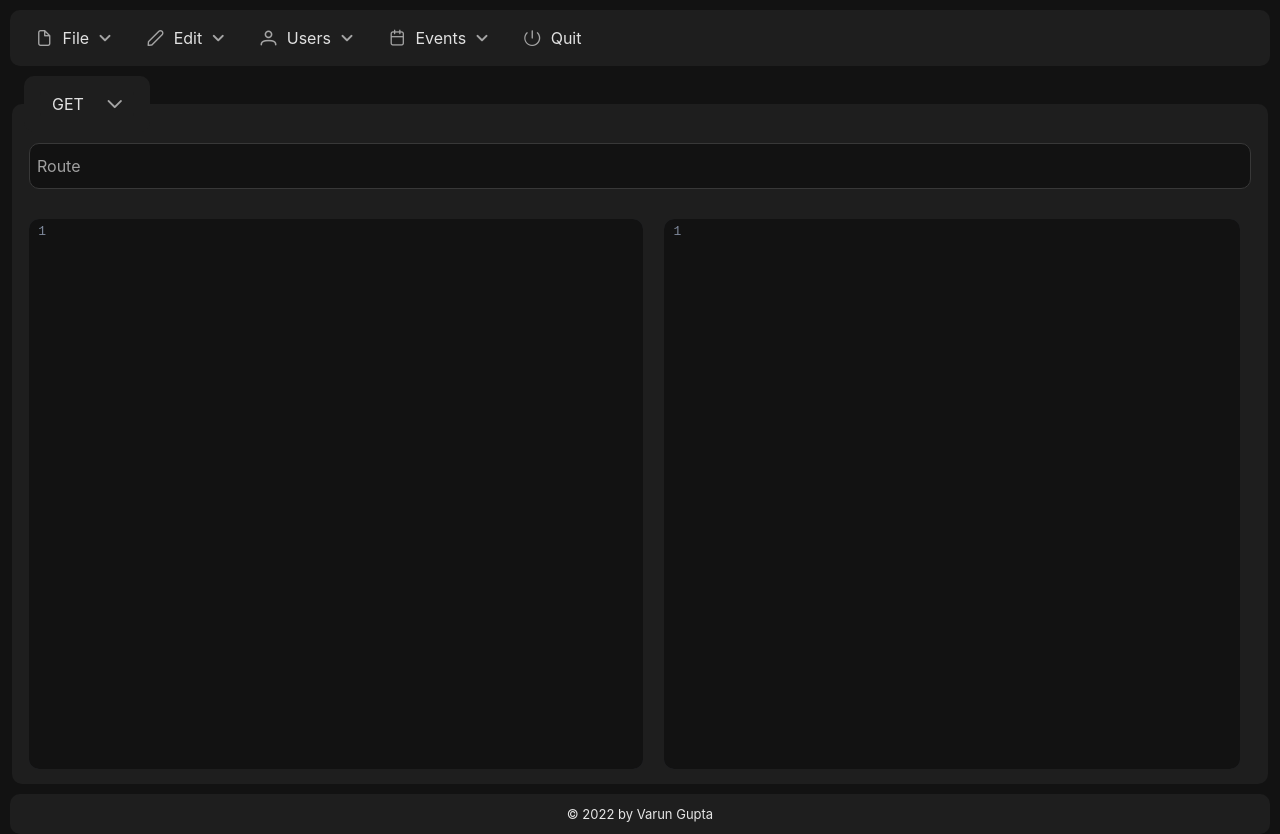
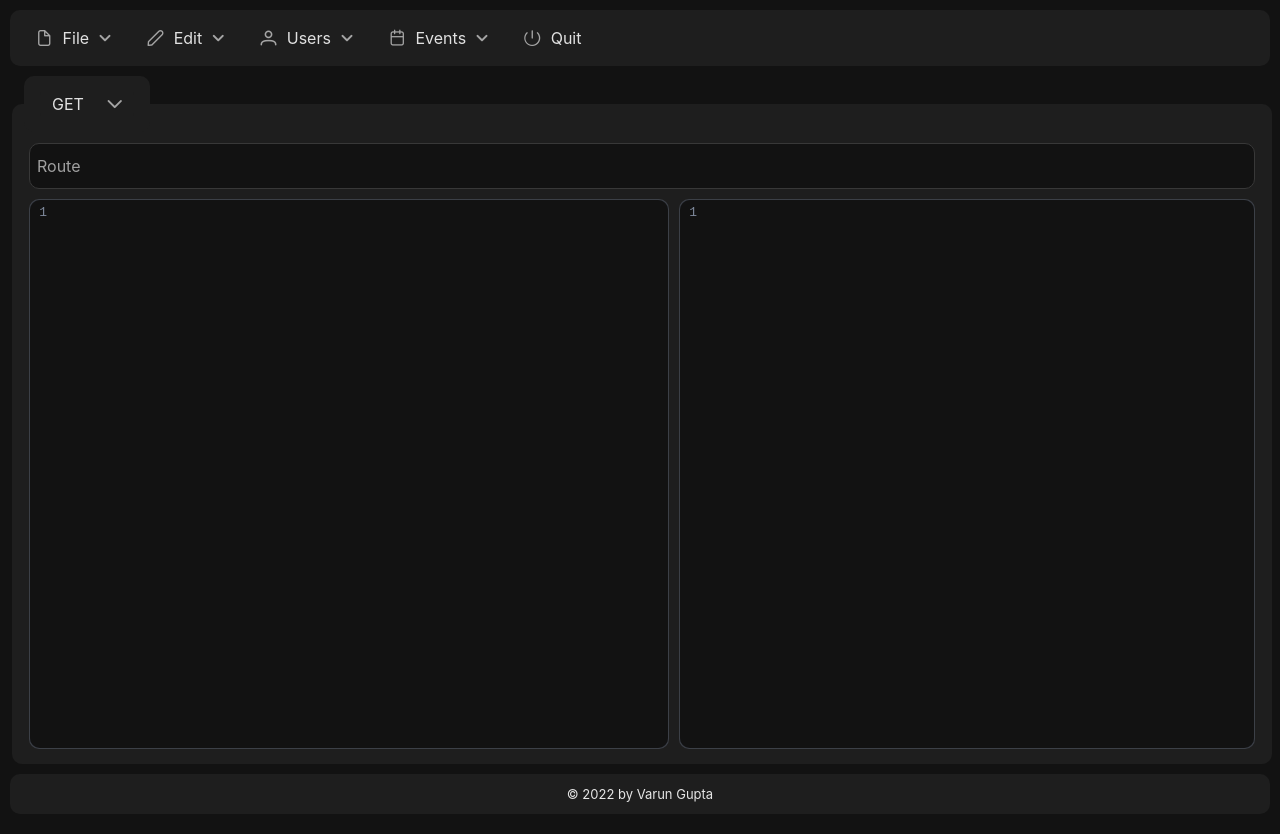
Before and after one commit to Tak1za/mr-api, a React (Create React App) app: page / in a window 1280 px wide. Built offline with nearby package versions, Linux system fonts and the light colour scheme.

Commit message:
code cleanup

```diff
--- a/src/components/content/Content.scss
+++ b/src/components/content/Content.scss
@@ -35,7 +35,7 @@
 
     .method-details-container {
       display: flex;
-      margin-top: 30px;
+      margin-top: 10px;
       height: 100%;
     }
   }
--- a/src/components/request-body/RequestBody.scss
+++ b/src/components/request-body/RequestBody.scss
@@ -9,6 +9,7 @@
       border-radius: 10px;
       height: 100%;
       font-size: medium;
+      border: 1px solid rgba(230, 230, 230, 0.1);
 
       .cm-scroller {
         border-radius: 10px;
--- a/src/components/request-body/RequestBody.tsx
+++ b/src/components/request-body/RequestBody.tsx
@@ -14,8 +14,8 @@ function RequestBody() {
         theme="dark"
         minHeight="550px"
         maxHeight="550px"
-        minWidth="48vw"
-        maxWidth="48vw"
+        minWidth="50vw"
+        maxWidth="50vw"
         onChange={(value, _) => setCode(value)}
       />
     </div>
--- a/src/components/response-body/ResponseBody.scss
+++ b/src/components/response-body/ResponseBody.scss
@@ -9,6 +9,7 @@
       border-radius: 10px;
       height: 100%;
       font-size: medium;
+      border: 1px solid rgba(230, 230, 230, 0.1);
 
       .cm-scroller {
         border-radius: 10px;
```
